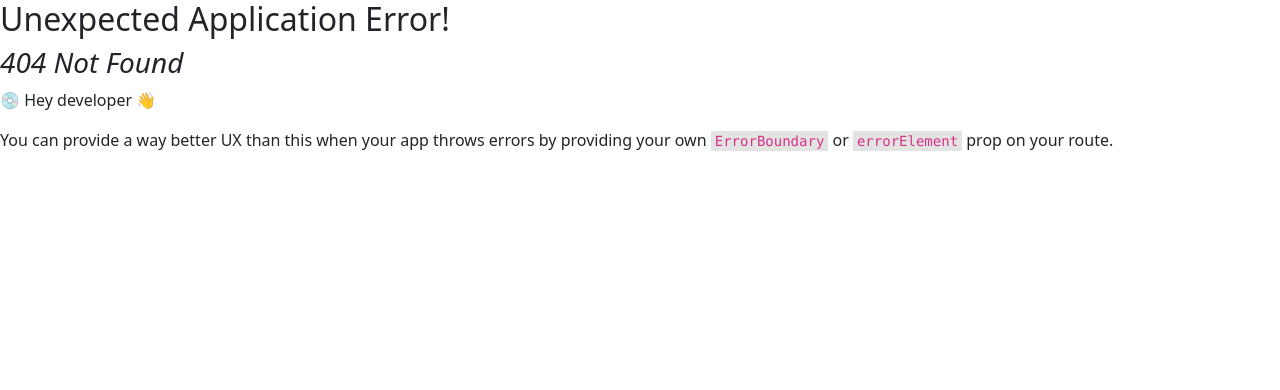
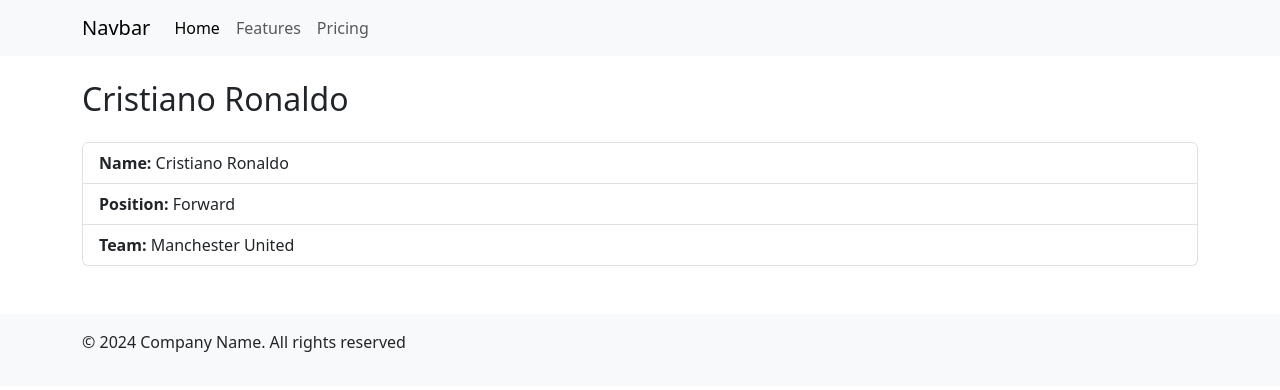
Before and after one commit to checodezz/players-react, a React (Vite) app: page /players/1 in a window 1280 px wide. Before the commit this address had no page. Shown: the top 390 px of the page. Built offline with nearby package versions, Linux system fonts and the light colour scheme.

Commit message:
added playerDetails page

```diff
--- a/src/index.jsx
+++ b/src/index.jsx
@@ -5,6 +5,7 @@
 import { createBrowserRouter, RouterProvider } from "react-router-dom";
 import App from "./App";
 import Players from "./pages/Players";
+import PlayerDetails from "./pages/PlayerDetails"
 
 const router = createBrowserRouter([
   {
@@ -14,7 +15,10 @@
   {
     path: "/players",
     element: <Players />,
-  },
+  },{
+    path :"/players/:playerId",
+    element : <PlayerDetails/>
+  }
 ]);
 
 ReactDOM.createRoot(document.getElementById("root")).render(
--- /dev/null
+++ b/src/pages/PlayerDetails.jsx
@@ -0,0 +1,58 @@
+import { useParams } from "react-router-dom";
+import Footer from "../components/Footer";
+import Header from "../components/Header";
+
+const PlayerDetails = () => {
+  const { playerId } = useParams();
+  const playersData = [
+    {
+      id: 1,
+      name: "Cristiano Ronaldo",
+      position: "Forward",
+      team: "Manchester United",
+    },
+    {
+      id: 2,
+      name: "Lionel Messi",
+      position: "Forward",
+      team: "Paris Saint-Germain",
+    },
+    {
+      id: 3,
+      name: "Neymar Jr",
+      position: "Forward",
+      team: "Paris Saint-Germain",
+    },
+  ];
+
+  const selectedPlayer = playersData.find((player) => player.id == playerId);
+
+  return (
+    <>
+      <Header />
+      <main className="container">
+        <h2 className="my-4">{selectedPlayer.name}</h2>
+        <ul className="list-group">
+          <li className="list-group-item">
+            <strong>Name: </strong>
+            {selectedPlayer.name}{" "}
+          </li>
+          <li className="list-group-item">
+            <strong>Position: </strong>
+            {selectedPlayer.position}{" "}
+          </li>
+          <li className="list-group-item">
+            <strong>Team: </strong>
+            {selectedPlayer.team}{" "}
+          </li>
+        </ul>
+      </main>
+      <br />
+      <br />
+
+      <Footer />
+    </>
+  );
+};
+
+export default PlayerDetails;
--- a/src/pages/Players.jsx
+++ b/src/pages/Players.jsx
@@ -34,7 +34,7 @@
             <li key={player.id} className="list-group-item">
               <h5>{player.name}</h5>
               <p>{player.position}</p>
-              <Link to="" className="btn btn-primary">
+              <Link to={`/players/${player.id}`} className="btn btn-primary">
                 View Details
               </Link>
             </li>
```
